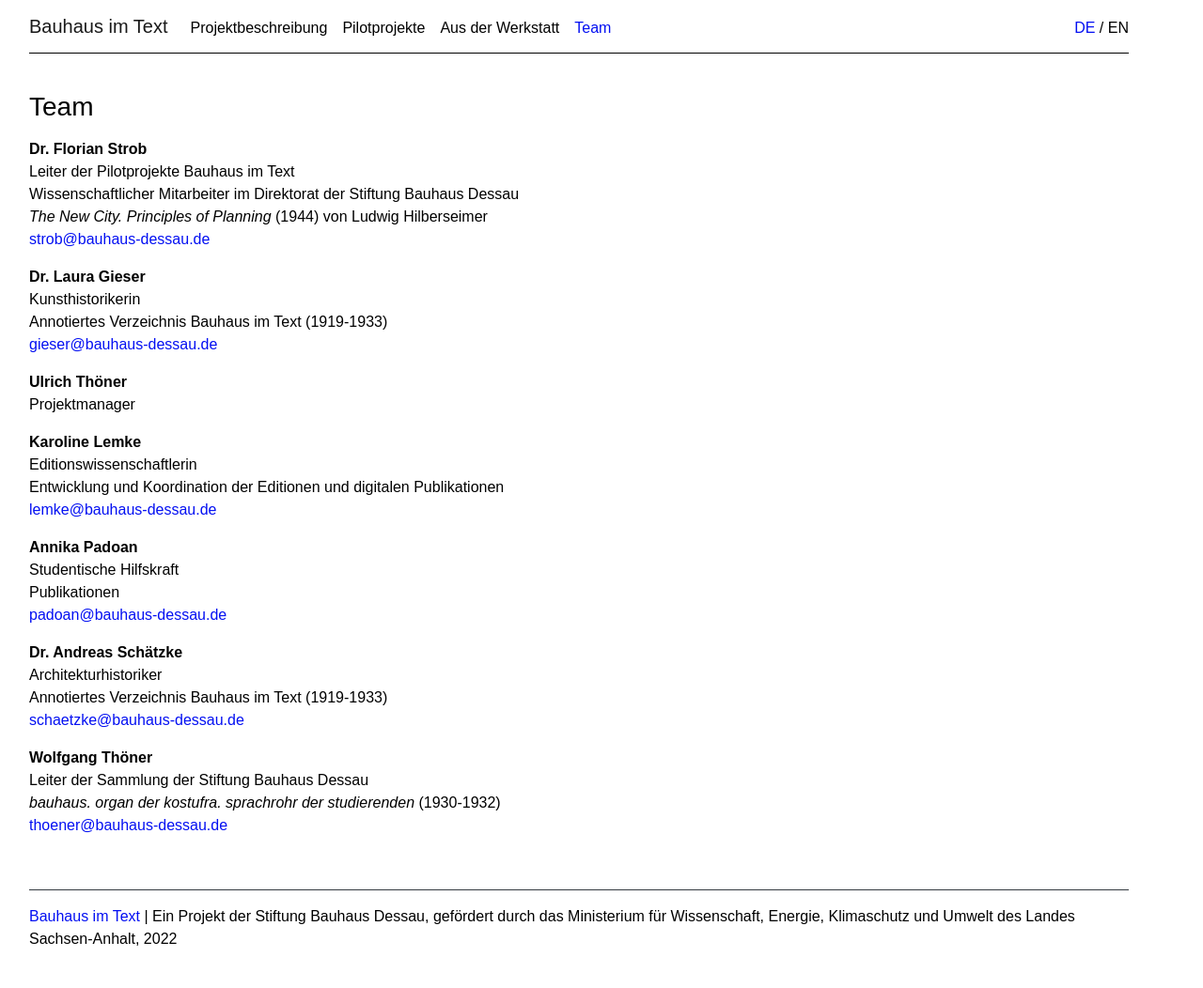
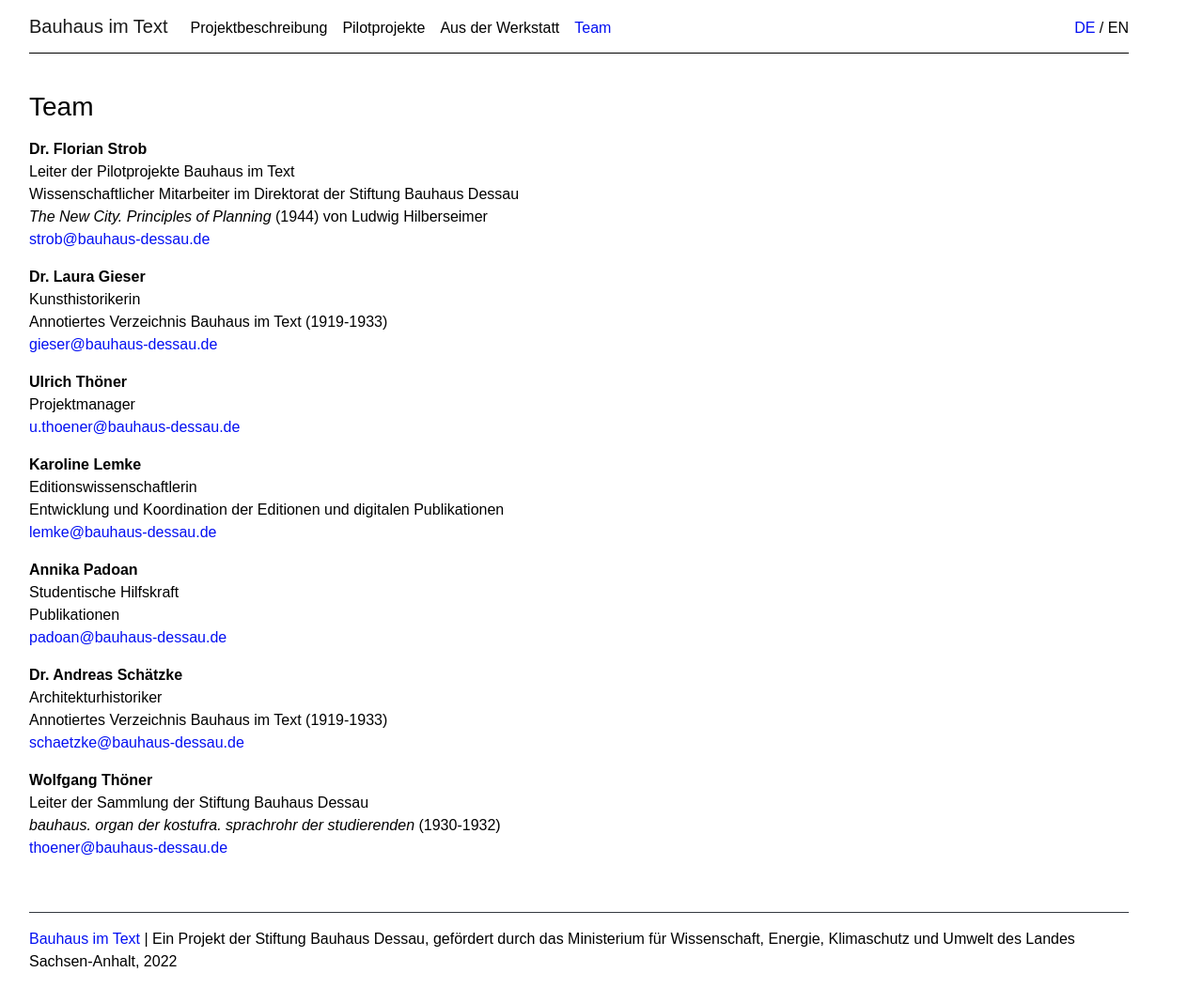
Before and after one commit to Bauhaus-im-Text/internetauftritt, a Jekyll site: the page built from pages/team.md, in a window 1280 px wide. Shown: the whole page at 94% size. Built offline with Jekyll 4.4.1, drawn with Linux system fonts in a browser that asks for light colours; before the commit the page ends 1028 px from its top, so only the background shows below that.

Commit message:
Revert "Update team.md"
This reverts commit 602f9146946edb4fbe3bdf3a657f7618f70116d7.

```diff
--- a/pages/team.md
+++ b/pages/team.md
@@ -19,7 +19,7 @@
 
 **Ulrich Thöner**
 Projektmanager
-
+<u.thoener@bauhaus-dessau.de>
 
 **Karoline Lemke**
 Editionswissenschaftlerin
```
